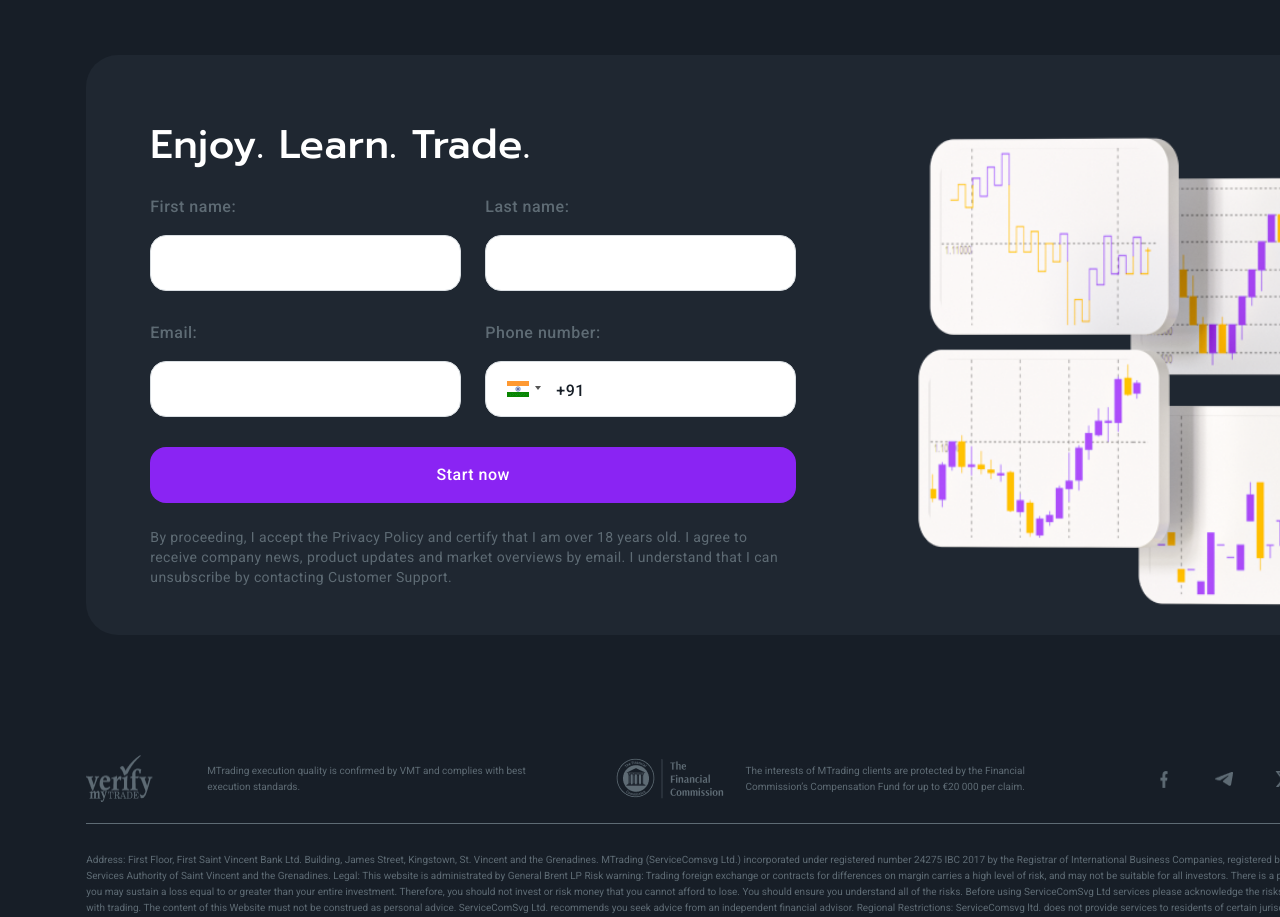
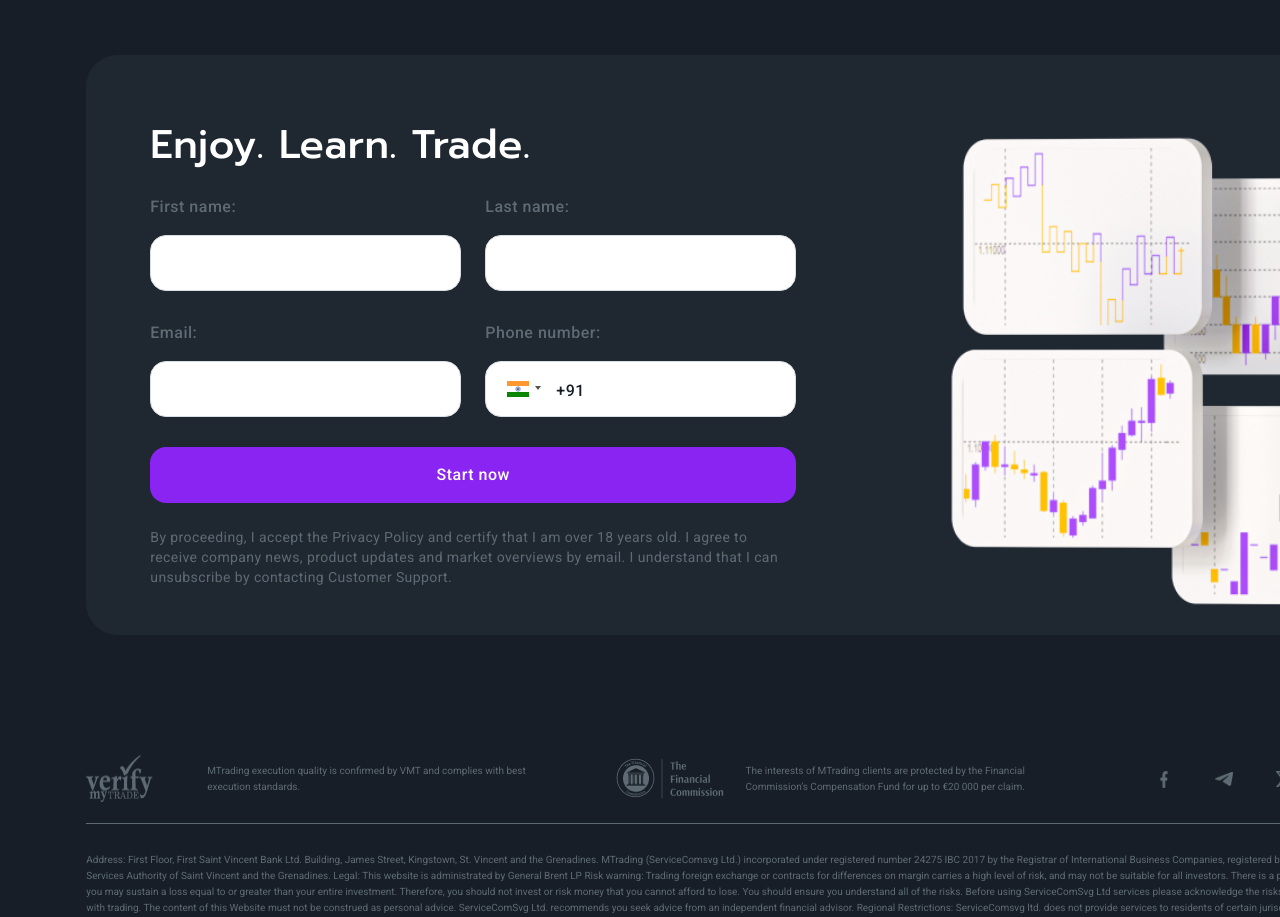
Before and after one commit to MartS88/mt6, a React (Create React App) app: page / in a window 1280 px wide. Shown: the part 2260-3177 px from the top of the page. Built offline with nearby package versions, Linux system fonts and the light colour scheme.

Commit message:
Footer.module.scss update

```diff
--- a/src/components/footer/footerform/FooterForm.module.css
+++ b/src/components/footer/footerform/FooterForm.module.css
@@ -164,7 +164,7 @@ span {
 }
 
 .footer_form_img {
-  transform: translateY(7%);
+  transform: translate(7%, 7%);
 }
 
 @media screen and (max-width: 767px) {
@@ -298,6 +298,9 @@ span {
     margin-bottom: 12px;
     margin-top: 16px;
   }
+  .footer_form_img {
+    transform: translate(0%, 7%);
+  }
 }
 
 /*# sourceMappingURL=FooterForm.module.css.map */
--- a/src/components/footer/footerform/FooterForm.module.scss
+++ b/src/components/footer/footerform/FooterForm.module.scss
@@ -188,7 +188,7 @@ span {
 }
 
 .footer_form_img {
-    transform: translateY(7%);
+    transform: translate(7%,7%);
 
 }
 
@@ -359,4 +359,8 @@ span {
   }
 
 
+  .footer_form_img {
+    transform: translate(0%,7%);
+
+  }
 }
```
Also changed, not shown: 1 other file (tests, documents, lock files or other folders).
